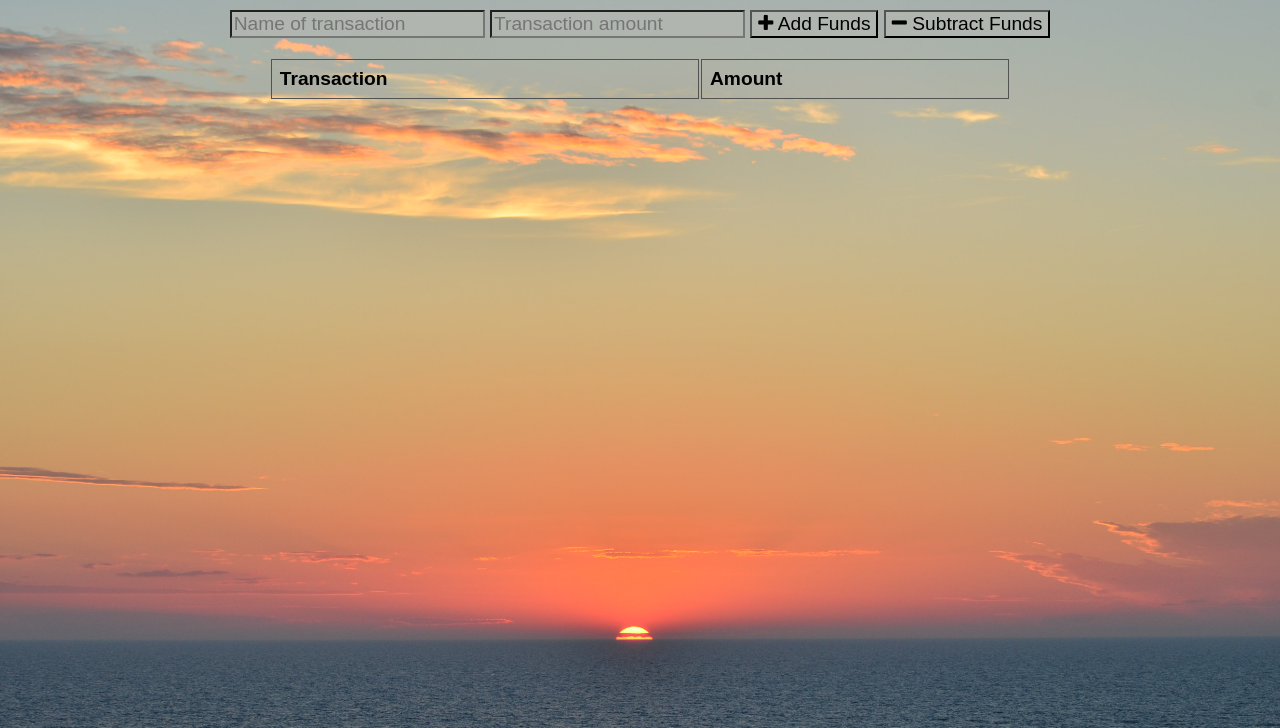
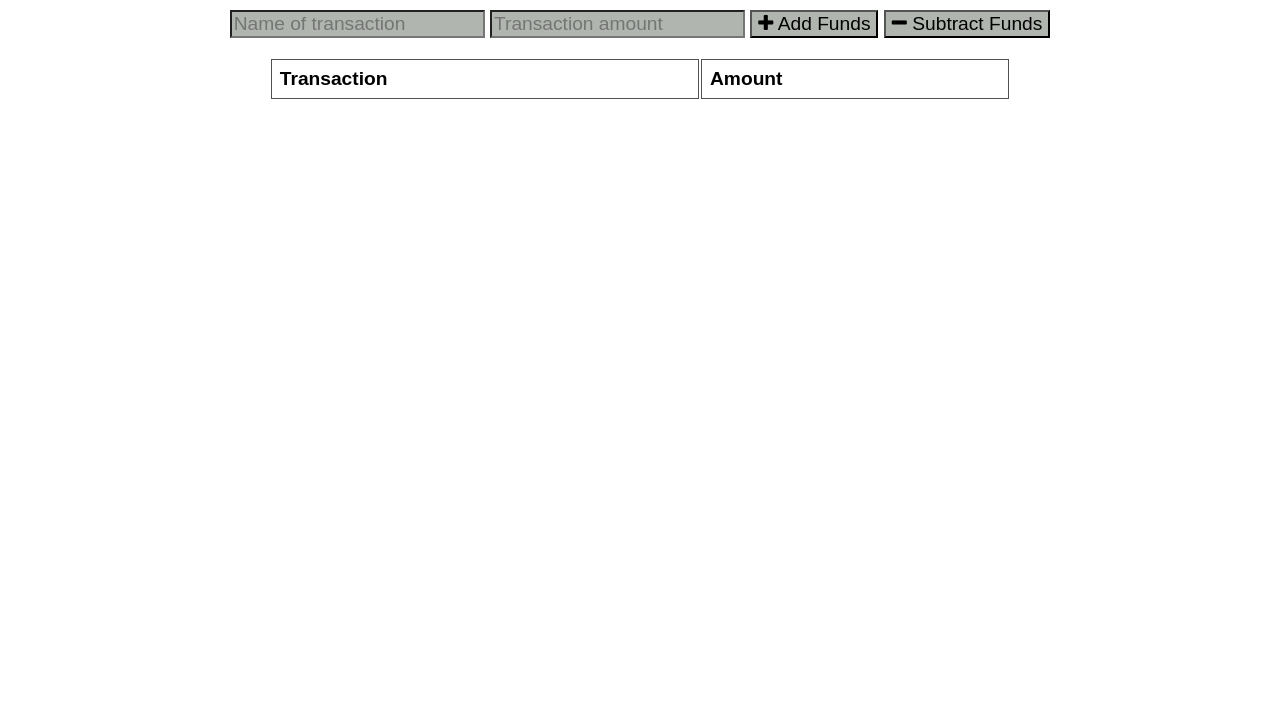
Before and after one commit to SantiBass/budget-tracker, a website: page public/index.html in a window 1280 px wide. Shown: the part 72-800 px from the top of the page. Drawn offline with nearby package versions, Linux system fonts and the light colour scheme; no server answers.

Commit message:
working on readme.md

```diff
--- a/package.json
+++ b/package.json
@@ -23,7 +23,7 @@
     "express": "^4.17.1",
     "mongodb": "^4.3.1",
     "mongoose": "^5.13.14",
-    "morgan": "^1.10.0"
-
+    "morgan": "^1.10.0",
+    "webpack-pwa-manifest": "^4.3.0"
   }
 }
--- a/public/css/styles.css
+++ b/public/css/styles.css
@@ -6,8 +6,8 @@ body {
   /* background-image: url("../icons/precondo-ca-GuXhiz45lq8-unsplash.jpg"); */
   /* background-image: url("../icons/photoholgic-Lp6Q9YQq050-unsplash.jpg"); */
   /* background-image: url("../icons/sean-oulashin-KMn4VEeEPR8-unsplash\ \(1\).jpg"); */
-  background-image: url("../icons/Baltic-sea-takenby-SantiagoI.JPG");
-  background-size: cover;
+  /* background-image: url("../icons/Baltic-sea-takenby-SantiagoI.JPG"); */
+  /* background-size: cover; */
 
 }
 
```
Also changed, not shown: README.md, public/manifest.json, 2 other files.
